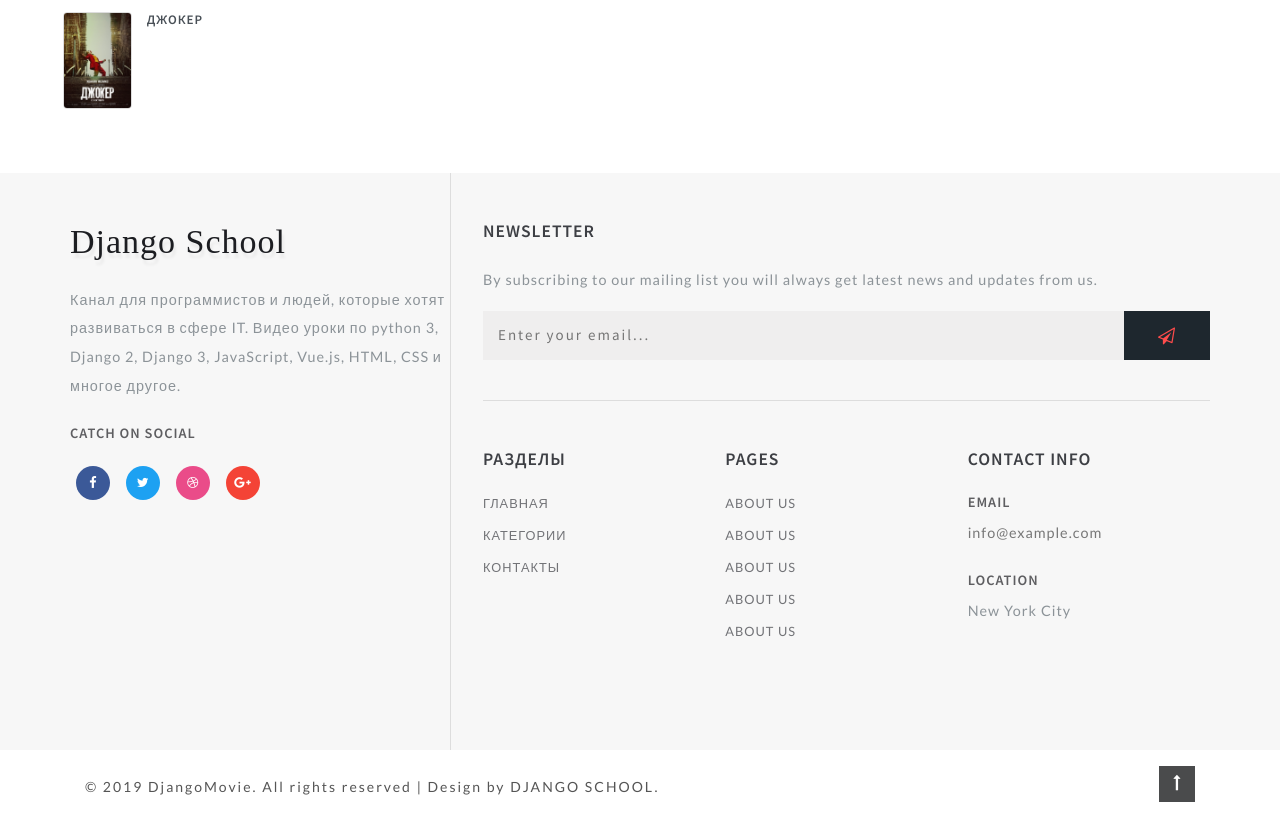
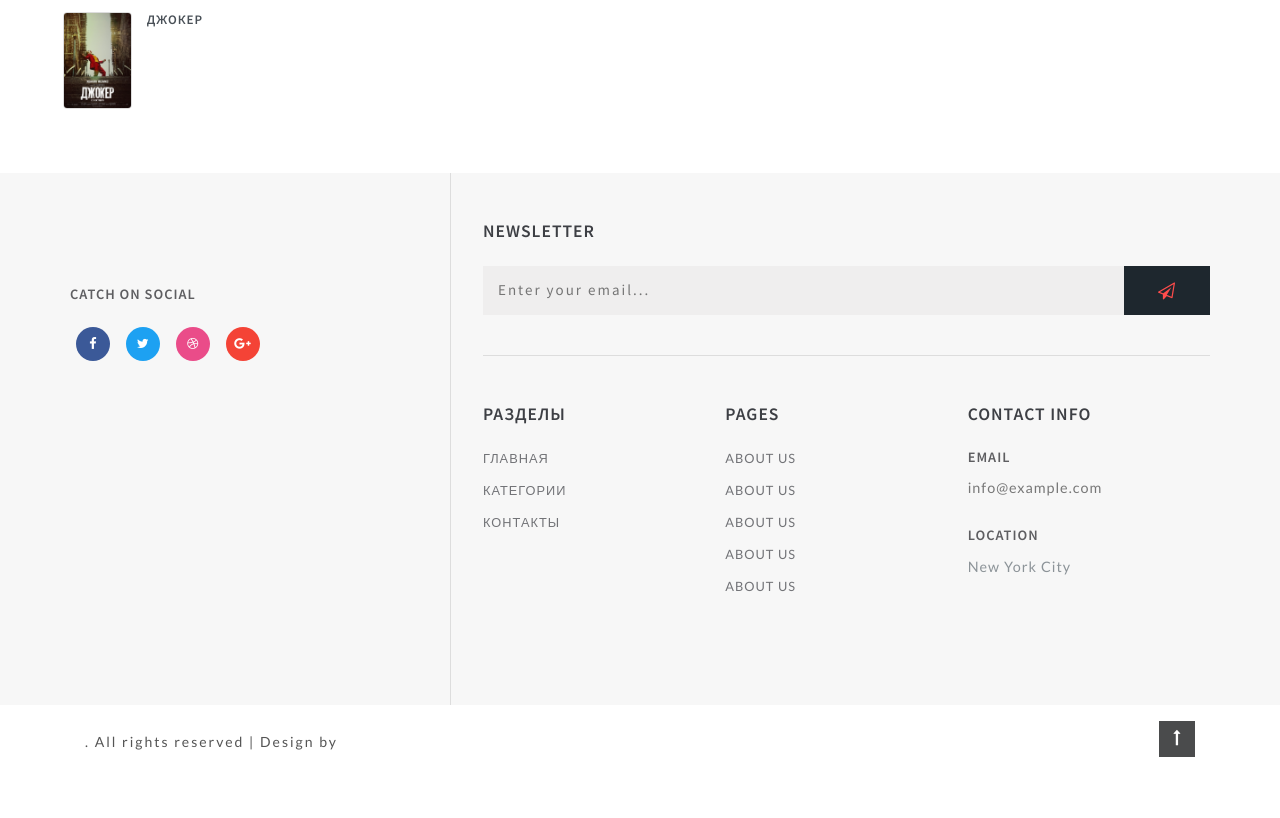
Before and after one commit to Trivium0911/DjangoMovies, a Django app: page / in a window 1280 px wide. Shown: the part 2018-2836 px from the top of the page. After the commit the page ends 2775 px from the top, so only its background shows below. Run offline with Django 4.2, Linux system fonts and the light colour scheme; data that the repository does not hold is empty; some libraries are stand-ins or nearby versions.

Commit message:
divided html files to different blocks

```diff
--- a/django_movies/templates/include/footer.html
+++ b/django_movies/templates/include/footer.html
@@ -5,14 +5,12 @@
                 <h2 class="logo-2 mb-lg-4 mb-3">
                     <a href="index.html" class="editContent">
                                 <span class="fa" aria-hidden="true">
-                                    Django School
+
                                 </span>
                     </a>
                 </h2>
                 <p class="editContent">
-                    Канал для программистов и людей, которые хотят развиваться в сфере IT.
-                    Видео уроки по python 3, Django 2, Django 3, JavaScript, Vue.js, HTML, CSS
-                    и многое другое.
+
                 </p>
                 <h4 class="sub-con-fo ad-info my-4 editContent">Catch on Social</h4>
                 <ul class="w3layouts_social_list media-soc list-unstyled">
@@ -43,8 +41,7 @@
                     <h3 class="footer-title text-uppercase editContent mb-lg-4 mb-3">
                         Newsletter</h3>
 
-                    <p class="editContent">By subscribing to our mailing list you will always
-                        get latest news and updates from us.</p>
+                    <p class="editContent"></p>
                     <form action="#" method="post" class="w3layouts-newsletter">
                         <input type="email" name="Email" class="editContent"
                                placeholder="Enter your email..." required="">
@@ -119,8 +116,8 @@
 <div class="cpy-right py-3">
     <div class="container">
         <div class="row">
-            <p class="col-md-10 text-left">© 2019 DjangoMovie. All rights reserved | Design by
-                <a href="https://djangochannel.com"> DJANGO SCHOOL.</a>
+            <p class="col-md-10 text-left">. All rights reserved | Design by
+                <a href=""> </a>
             </p>
             <!-- move top icon -->
             <a href="#home" class="move-top text-right col-md-2"><span
```
Also changed, not shown: django_movies/templates/movies/movie_detail.html (+2 -8 lines).
